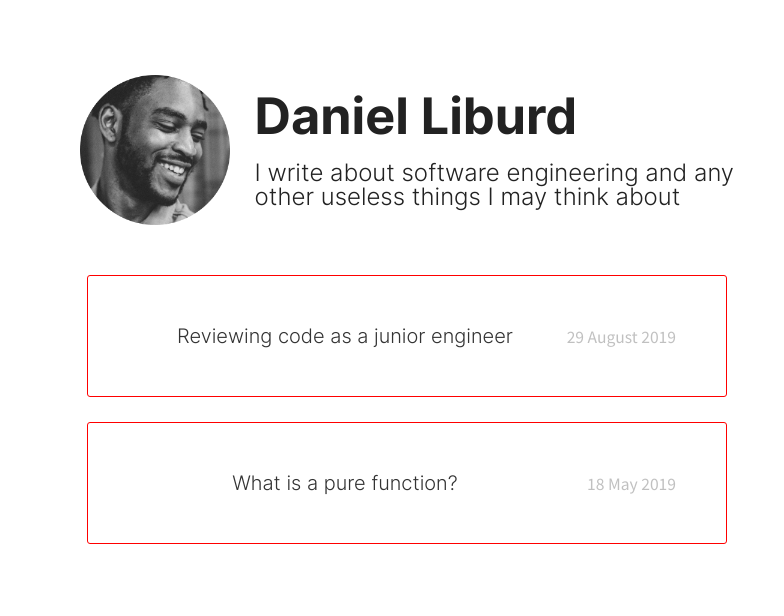
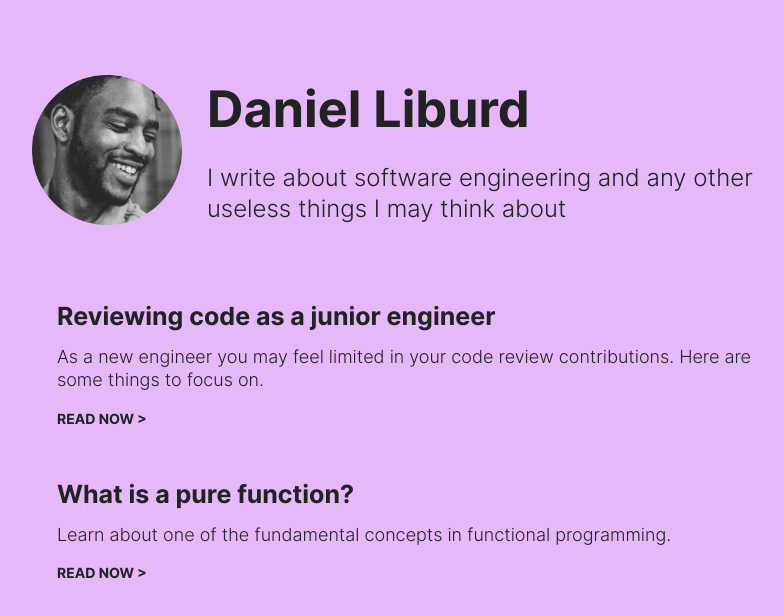
Before and after one commit to libuk/libuk, a Gatsby site: page / in a window 1280 px wide. Shown: the whole page, without its empty margins (233-1017 px from the left). Built offline with nearby package versions, Linux system fonts and the light colour scheme; Gatsby itself is replaced by a stand-in of ours.

Commit message:
Improve styling

```diff
--- a/src/components/Intro.css
+++ b/src/components/Intro.css
@@ -2,7 +2,7 @@
   display: flex;
   flex-direction: column;
   align-items: center;
-  justify-content: center;
+  justify-content: space-between;
   margin-bottom: 2rem;
 }
 
@@ -39,12 +39,7 @@
     flex-direction: row;
   }
 
-  .intro-pic {
-    width: 40%;
-  }
-
   .intro-details {
-    width: 60%;
     margin-left: 1rem;
     margin-top: 0;
     text-align: left;
--- a/src/components/PostList.css
+++ b/src/components/PostList.css
@@ -6,18 +6,42 @@
   width: 100%;
 }
 
-/* .post-list__item {
-  display: flex;
-  justify-content: space-between;
-  flex-direction: column;
-  position: relative;
-  padding: 0.5rem;
-  align-items: center;
-  border-radius: 3px;
-  font-size: 1rem;
-} */
+.post-list__link,
+.post-list__link:visited {
+  color: #222; /** Fix this color to use a variable */
+}
 
 .post-list__item {
+  display: flex;
+  flex-direction: column;
+  padding: 1rem;
+  border-radius: 0.25em;
+  transition: background-color ease-in-out 100ms, color ease-in-out 100ms;
+}
+
+.post-list__item:hover,
+.post-list__item:focus {
+  background-color: blueviolet;
+  color: white;
+}
+
+.post-list__title {
+  font-weight: 700;
+  margin-bottom: 0.5em;
+}
+
+.post-list__excerpt {
+  font-size: 18px;
+  margin-bottom: 1em;
+}
+
+.post-list__cta {
+  font-size: 14px;
+  text-transform: uppercase;
+  font-weight: 700;
+}
+
+/* .post-list__item {
   display: flex;
   justify-content: space-between;
   flex-direction: column;
@@ -31,17 +55,6 @@
   color: #333;
   text-align: center;
 }
-
-/* .post-list__date {
-  font-family: "Source Sans Pro", sans-serif;
-  opacity: 0.3;
-  font-size: 0.7rem;
-  width: 30%;
-  text-align: left;
-  color: #333;
-  align-self: flex-start;
-  margin-top: 0.3rem;
-} */
 
 .post-list__date {
   font-family: "Source Sans Pro", sans-serif;
@@ -99,18 +112,4 @@
     margin-top: 0;
     align-self: flex-end;
   }
-}
-
-/* .link-item {
-  font-size: calc(0.8rem + 1vw);
-  color: #0d9263;
-}
-
-.link-item:hover,
-.link-item:focus {
-  background-color: yellow;
-}
-
-.link-item-wrapper + .link-item-wrapper {
-  margin-top: 0.3rem;
 } */
--- a/src/components/PostList.js
+++ b/src/components/PostList.js
@@ -21,6 +21,7 @@
                 title
                 path
                 date
+                excerpt
               }
             }
           }
@@ -35,9 +36,11 @@
         <a class="post-list__link" href={node.frontmatter.path}>
           <article class="post-list__item">
             <h2 class="post-list__title">{node.frontmatter.title}</h2>
-            <small class="post-list__date">
+            <p class="post-list__excerpt">{node.frontmatter.excerpt}</p>
+            <span class="post-list__cta">Read now ></span>
+            {/* <small class="post-list__date">
               {getDate(node.frontmatter.date)}
-            </small>
+            </small> */}
           </article>
         </a>
       ))}
--- a/src/components/layout.css
+++ b/src/components/layout.css
@@ -1,3 +1,10 @@
+:root {
+  --color-primary: #f08d49;
+  --color-link: #973bec;
+  --font-header: "Inter", sans-serif;
+  --font-text: "Inter", sans-serif;
+}
+
 html,
 body,
 div,
@@ -108,7 +115,7 @@
 }
 
 body {
-  line-height: 1;
+  line-height: 1.3;
 }
 
 ol,
@@ -441,13 +448,6 @@
 }
 
 /* Author styles */
-:root {
-  --color-primary: #f08d49;
-  --color-link: #973bec;
-  --font-header: "Inter", sans-serif;
-  --font-text: "Inter", sans-serif;
-}
-
 html {
   font-size: 17px;
 }
@@ -471,12 +471,14 @@
 }
 
 body {
+  box-sizing: border-box;
   font-family: var(--font-text);
   font-weight: 200;
   max-width: 800px;
   margin: 2rem auto;
   width: 90vw;
   padding: 1rem;
+  background-color: #e5b8f9;
 }
 
 /*
```
